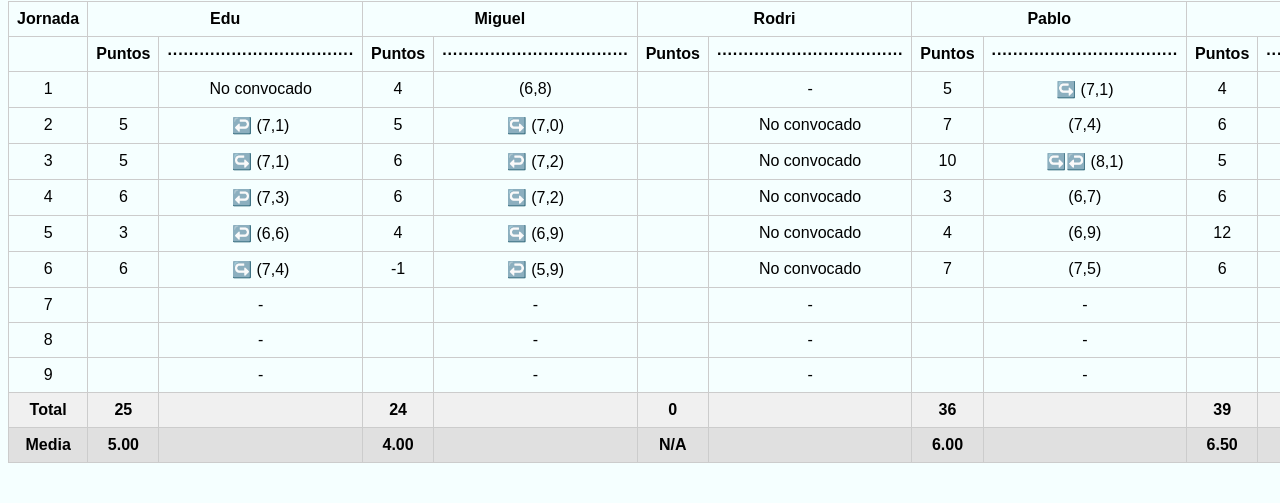
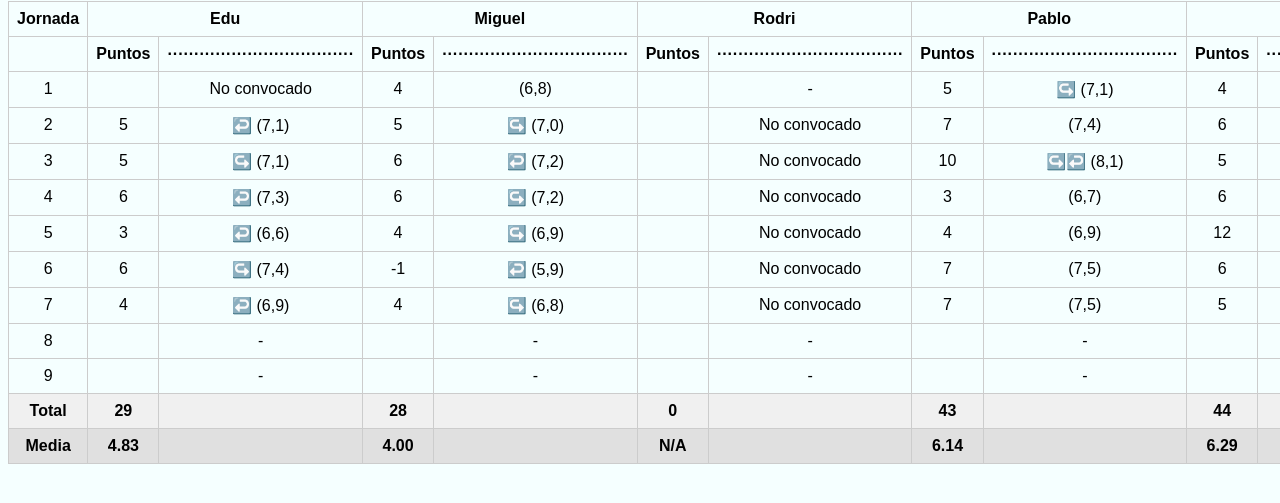
Before and after one commit to Gabrivaa33/EFMO_Boadilla_B, a plain HTML site: page TablaFantasy.html in a window 1280 px wide. Shown: the part 79-582 px from the top of the page. Drawn offline with Linux system fonts and the light colour scheme.

Commit message:
TablaFantasy.html

```diff
--- a/TablaFantasy.html
+++ b/TablaFantasy.html
@@ -109,19 +109,19 @@
 <script>
   // Datos predefinidos para 30 jornadas y 20 jugadores con comentarios
   const jugadores = [
-    { nombre: "Jugador 1"/*Edu*/, puntos: [null, 5, 5, 6, 3, 6, null, null, null], comentarios: ["No convocado", "↩️ (7,1)", "↪️ (7,1)", "↩️ (7,3)", "↩️ (6,6)", "↪️ (7,4)", "-", "-", "-"] },
-    { nombre: "Jugador 2"/*Miguel*/, puntos: [4, 5, 6, 6, 4, -1, null, null, null], comentarios: ["(6,8)", "↪️ (7,0)", "↩️ (7,2)", "↪️ (7,2)", "↪️ (6,9)", "↩️ (5,9)", "-", "-", "-"] },
-    { nombre: "Jugador 3"/*Rodri*/, puntos: [null, null, null, null, null, null, null, null, null], comentarios: ["-", "No convocado", "No convocado", "No convocado", "No convocado", "No convocado", "-", "-", "-"] },
-    { nombre: "Jugador 4"/*Pablo*/, puntos: [5, 7, 10, 3, 4, 7, null, null, null], comentarios: ["↪️ (7,1)", "(7,4)", "↪️↩️ (8,1)", "(6,7)", "(6,9)", "(7,5)", "-", "-", "-"] },
-    { nombre: "Jugador 5"/*Lucas S.*/, puntos: [4, 6, 5, 6, 12, 6, null, null, null], comentarios: ["(6,8)", "(7,2)", "↪️ (7,0)", "↪️↩️ (7,3)", "🟨🟢↪️↩️ (7,4+🟢)", "↪️↩️ (7,4)", "-", "-", "-"] },
+    { nombre: "Jugador 1"/*Edu*/, puntos: [null, 5, 5, 6, 3, 6, 4, null, null], comentarios: ["No convocado", "↩️ (7,1)", "↪️ (7,1)", "↩️ (7,3)", "↩️ (6,6)", "↪️ (7,4)", "↩️ (6,9)", "-", "-"] },
+    { nombre: "Jugador 2"/*Miguel*/, puntos: [4, 5, 6, 6, 4, -1, 4, null, null], comentarios: ["(6,8)", "↪️ (7,0)", "↩️ (7,2)", "↪️ (7,2)", "↪️ (6,9)", "↩️ (5,9)", "↪️ (6,8)", "-", "-"] },
+    { nombre: "Jugador 3"/*Rodri*/, puntos: [null, null, null, null, null, null, null, null, null], comentarios: ["-", "No convocado", "No convocado", "No convocado", "No convocado", "No convocado", "No convocado", "-", "-"] },
+    { nombre: "Jugador 4"/*Pablo*/, puntos: [5, 7, 10, 3, 4, 7, 7, null, null], comentarios: ["↪️ (7,1)", "(7,4)", "↪️↩️ (8,1)", "(6,7)", "(6,9)", "(7,5)", "(7,5)", "-", "-"] },
+    { nombre: "Jugador 5"/*Lucas S.*/, puntos: [4, 6, 5, 6, 12, 6, 5, null, null], comentarios: ["(6,8)", "(7,2)", "↪️ (7,0)", "↪️↩️ (7,3)", "🟨🟢↪️↩️ (7,4+🟢)", "↪️↩️ (7,4)", "(7,1)", "-", "-"] },
     { nombre: "Jugador 6"/*Yago*/, puntos: [4, 5, 3, 5, 3, 6, null, null, null], comentarios: ["🟨↩️ (6,9)", "(7,0)", "↪️↩️ (6,7)", "↪️↩️ (7,1)", "↪️↩️ (6,7)", "↪️ (7,3)", "-", "-", "-"] },
-    { nombre: "Jugador 7"/*Alonso*/, puntos: [2, 3, 2, null, 3, 1, null, null, null], comentarios: ["↪️↩️(6,5)", "↩️ (6,6)", "↩️↪️ (6,5)", "No convocado", "↩️↪️ (6,7)", "↩️↪️↩️ (6,2)", "-", "-", "-"] },
-    { nombre: "Jugador 8"/*Nico*/, puntos: [5, 4, 6, 7, 3, 2, null, null, null], comentarios: ["↪️↩️ (7,1)", "↪️ (6,8)", "↪️↩️ (7,3)", "↪️ (7,4)", "↪️↩️ (6,7)", "↪️↩️ (6,5)", "-", "-", "-"] },
-    { nombre: "Jugador 9"/*Javi*/, puntos: [3, 1, 4, 4, 3, 2, null, null, null], comentarios: ["↩️↪️↩️ (6,7)", "🟨↩️↪️ (6,3)", "↩️↪️ (6,8)", "↩️↪️↩️↪️↩️ (6,9)", "↩️↪️↩️ (6,7)", "↩️↪️↩️ (6,4)", "-", "-", "-"] },
-    { nombre: "Jugador 10"/*Diego*/, puntos: [3, 2, 5, 2, 1, 2, null, null, null], comentarios: ["(6,6)", "(6,5)", "(7,0)", "(6,5)", "(6,2)", "(6,4)", "-", "-", "-"] },
-    { nombre: "Jugador 11"/*Numan*/, puntos: [2, -1, 1, 2, null, 1, null, null, null], comentarios: ["↩️↪️ (6,4)", "↩️ (5,9)", "↪️↩️↪️↩️(6,3)", "↩️↪️↩️ (6,5)", "-", "↪️↩️↪️ (6,3)", "-", "-", "-"] },
-    { nombre: "Jugador 12"/*Gonzalo*/, puntos: [3, 3, 3, 3, 2, 2, null, null, null], comentarios: ["↪️↩️ (6,7)", "↪️↩️ (6,7)", "↩️ (6,7)", "↪️↩️↪️ (6,7)", "↪️ (6,4)", "(6,5)", "-", "-", "-"] },
-    { nombre: "Jugador 13"/*Leo*/, puntos: [3, null, 5, null, 4, 4, null, null, null], comentarios: ["↩️↪️↩️ (6,7)", "No convocado", "↪️↩️ (7,0)", "No convocado", "↪️↩️ (6,8)", "↪️ (6,9)", "-", "-", "-"] },
+    { nombre: "Jugador 7"/*Alonso*/, puntos: [2, 3, 2, null, 3, 1, 5, null, null], comentarios: ["↪️↩️(6,5)", "↩️ (6,6)", "↩️↪️ (6,5)", "No convocado", "↩️↪️ (6,7)", "↩️↪️↩️ (6,2)", "↪️↩️↪️ (7,1)", "-", "-"] },
+    { nombre: "Jugador 8"/*Nico*/, puntos: [5, 4, 6, 7, 3, 2, 4, null, null], comentarios: ["↪️↩️ (7,1)", "↪️ (6,8)", "↪️↩️ (7,3)", "↪️ (7,4)", "↪️↩️ (6,7)", "↪️↩️ (6,5)", "↩️↪️↩️ (6,9)", "-", "-"] },
+    { nombre: "Jugador 9"/*Javi*/, puntos: [3, 1, 4, 4, 3, 2, 5, null, null], comentarios: ["↩️↪️↩️ (6,7)", "🟨↩️↪️ (6,3)", "↩️↪️ (6,8)", "↩️↪️↩️↪️↩️ (6,9)", "↩️↪️↩️ (6,7)", "↩️↪️↩️ (6,4)", "(7,1)", "-", "-"] },
+    { nombre: "Jugador 10"/*Diego*/, puntos: [3, 2, 5, 2, 1, 2, 5, null, null], comentarios: ["(6,6)", "(6,5)", "(7,0)", "(6,5)", "(6,2)", "(6,4)", "(7,1)", "-", "-"] },
+    { nombre: "Jugador 11"/*Numan*/, puntos: [2, -1, 1, 2, null, 1, 2, null, null], comentarios: ["↩️↪️ (6,4)", "↩️ (5,9)", "↪️↩️↪️↩️(6,3)", "↩️↪️↩️ (6,5)", "-", "↪️↩️↪️ (6,3)", "↪️↩️↪️ (6,5)", "-", "-"] },
+    { nombre: "Jugador 12"/*Gonzalo*/, puntos: [3, 3, 3, 3, 2, 2, 3, null, null], comentarios: ["↪️↩️ (6,7)", "↪️↩️ (6,7)", "↩️ (6,7)", "↪️↩️↪️ (6,7)", "↪️ (6,4)", "(6,5)", "↩️↪️↩️ (6,7)", "-", "-"] },
+    { nombre: "Jugador 13"/*Leo*/, puntos: [3, null, 5, null, 4, 4, null, null, null], comentarios: ["↩️↪️↩️ (6,7)", "No convocado", "↪️↩️ (7,0)", "No convocado", "↪️↩️ (6,8)", "↪️ (6,9)", "No convocado", "-", "-"] },
     { nombre: "Jugador 14"/*Unai (A7A)*/, puntos: [null, null, null, 4, null, null, null, null, null], comentarios: ["En el A7A", "En el A7A", "En el A7A", "↩️↪️↩️ (6,9)", "En el A7A", "En el A7A", "-", "-", "-"] },
     { nombre: "Jugador 15"/*Íñigo*/, puntos: [5, 4, 4, 3, 3, null, null, null, null], comentarios: ["↪️↩️↪️ (7,0)", "↪️ (6,8)", "↩️ (6,9)", "↪️↩️↪️ (6,7)", "↪️↩️➡️ (6,4+➡️)", "No convocado", "-", "-", "-"] },
     { nombre: "Jugador 16"/*Lucas G.*/, puntos: [4, 2, 4, 2, 4, 3, null, null, null], comentarios: ["↪️↩️↪️ (6,8)", "↪️ (6,5)", "↪️ (6,8)", "↪️↩️↪️↩️ (6,4)", "↪️↩️ (6,8)", "↪️↩️ (6,6)", "-", "-", "-"] },
```
